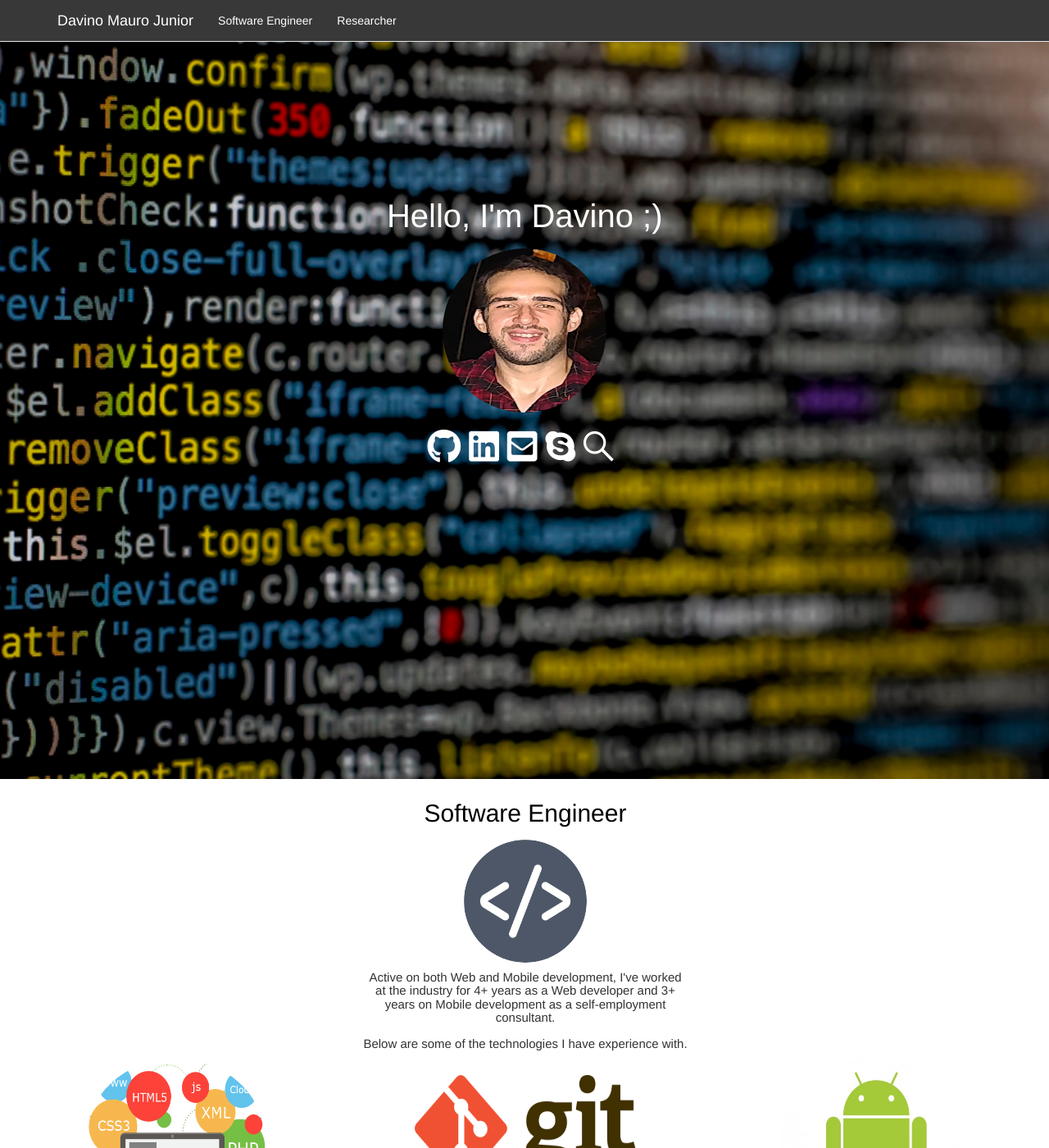
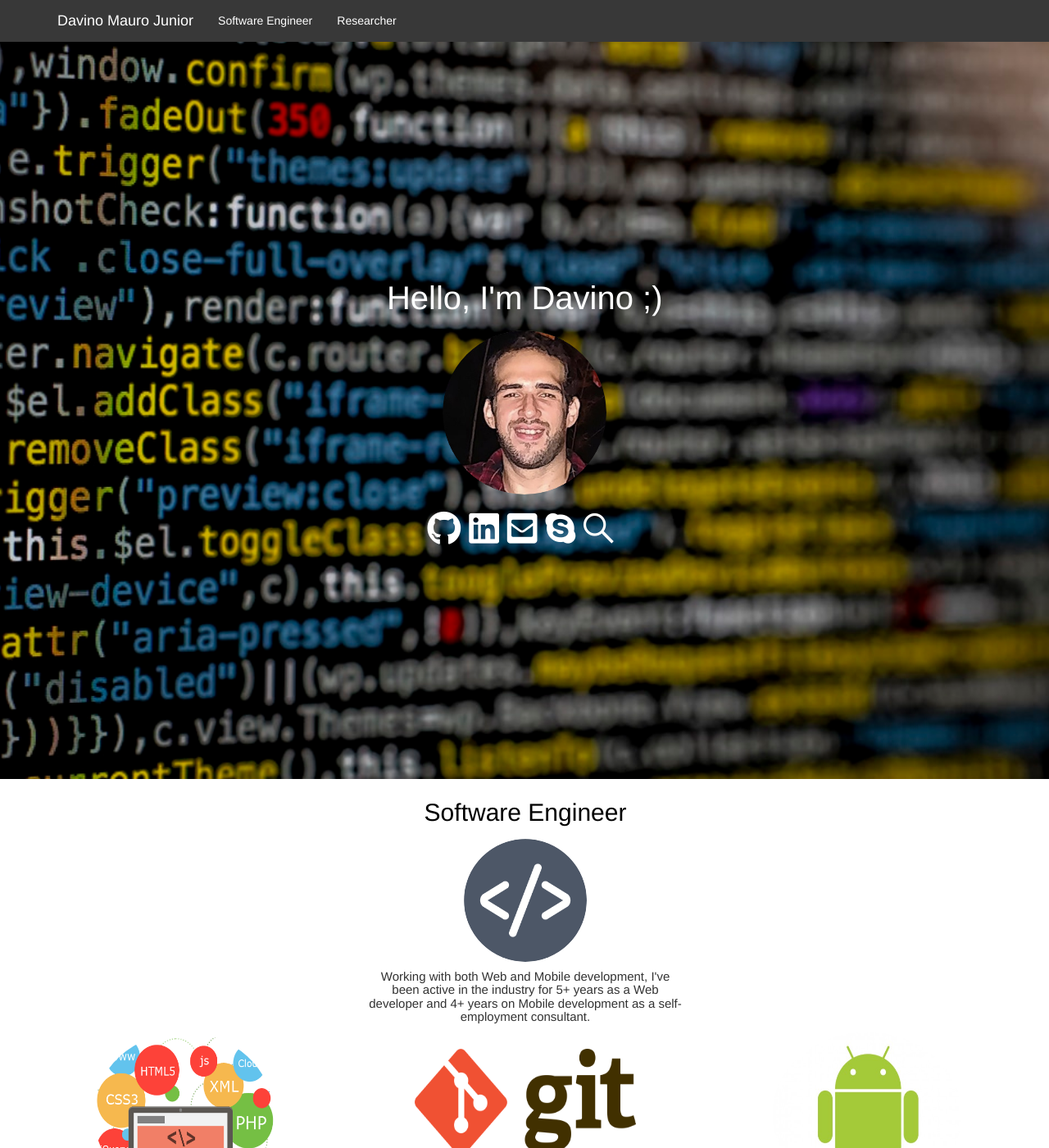
Before and after one commit to davinomjr/davinomjr.github.io, a Jekyll site: the page built from index.md, in a window 1280 px wide and 1400 px high. Shown: the whole window at 82% size. Built offline with Jekyll 4.4.1, drawn with Linux system fonts in a browser that asks for light colours; some of the changed text lies outside the part shown.

Commit message:
Updating image and fixing margins

```diff
--- a/assets/css/site.css
+++ b/assets/css/site.css
@@ -303,11 +303,11 @@
 }
 
 a {
-    color: #d64533 !important;
+    color: #ea0000 !important;
 }
 
-    a:visited {
-        color: #9e1100 !important;
+    a:visited:not(.navbar-brand) {
+        color: #dc3d3d !important;
     }
 
 .horizontal-icons {
@@ -362,3 +362,14 @@
 .fa-3x{
     color: white !important;
 }
+
+.center-page{
+    display: flex;
+    align-items: center;
+    justify-content: center;
+}
+
+#main-nav{
+    border-color: transparent !important;
+    border-top: white !important;
+}
--- a/index.md
+++ b/index.md
@@ -4,7 +4,7 @@
 ---
 
 <div class="header">
-        <div class="navbar navbar-default navbar-fixed-top" role="navigation">
+        <div class="navbar navbar-default navbar-fixed-top" role="navigation" id="main-nav">
             <div class="container">
                 <div class="navbar-header">
                     <button type="button" class="navbar-toggle" data-toggle="collapse" data-target=".navbar-collapse">
@@ -26,13 +26,13 @@
     </div>
 
 
-<div class="parallax">
+<div class="parallax center-page">
     <div class="v-wrap">
         <article class="v-box">
             <div>
                 <p style="font-size:40px; color: white">Hello, I'm Davino ;)</p>
             </div>
-            <img src="/assets/images/Me.jpg" class="centered-img" alt="personal-photo" />
+            <img src="/assets/images/Me.png" class="centered-img" alt="personal-photo" />
             <ul class="horizontal-icons list-unstyled m-t-20 m-r-10">
                 <li>
                     <a href="https://github.com/davinomjr/" title="GitHub">
@@ -64,17 +64,9 @@
     </div>
 </div>
 
-<div class="breaker">
-    <div class="container">
-        <div class="row">
-            <div class="col-md-12">
-                <div class="line"></div>
-            </div>
-        </div>
-    </div>
-</div>
+<div class="breaker"></div>
 
-<div class="row no-padding h-1000" id="software-engineer" style="font-size:36px">
+<div class="no-padding h-1000" id="software-engineer" style="font-size:36px">
     <div class="col-md-12 m-t-20">
         <div class="v-wrap h-500">
             <article class="v-box">
@@ -90,10 +82,8 @@
                     <div class="col-md-12">
                         <div class="col-md-4 col-md-push-4">
                             <h4>
-                                Active on both Web and Mobile development, I've worked at the industry for 4+ years as a Web developer
-                                and 3+ years on Mobile development as a self-employment consultant.
+                                Working with both Web and Mobile development, I've been active in the industry for 5+ years as a Web developer and 4+ years on Mobile development as a self-employment consultant.
                             </h4>
-                            <h4 style="margin-top: 15px;">Below are some of the technologies I have experience with.</h4>
                         </div>
                     </div>
                 </div>
@@ -143,7 +133,7 @@
 
 <div class="breaker"></div>
 
-<div class="row no-padding h-1300" id="researcher" style="font-size:36px">
+<div class="no-padding h-1300" id="researcher" style="font-size:36px">
     <div class="col-md-12">
         <div class="v-wrap h-500">
             <article class="v-box">
@@ -159,8 +149,8 @@
                     <div class="col-md-12">
                         <div class="col-md-6 col-md-push-3">
                             <h4>
-                                Graduated on Computer Science (C.S.), I'm currently finishing my Masters at
-                                <a class="no-break" href="https://www2.cin.ufpe.br/en/" >CIn-UFPE</a> on Software Engineering. As a Graduate Researcher, I'm part of a
+                                Graduated on Computer Science, I'm currently finishing my Masters (Q1 2020) at
+                                <a class="no-break" href="https://www2.cin.ufpe.br/en/" >CIn-UFPE</a>. As a Graduate Researcher, I'm part of a
                                 <a href="https://www.nsf.gov/pubs/2017/nsf17024/nsf17024.pdf">joint-effort project</a> between US and Brazil addressing security problems on the Internet of Things (IoT). For more information, please refer to the official <a href="https://iot-flows.cin.ufpe.br/">web page</a> of the project.
                             </h4>
                             <h4>Below are some of the work I'm involved with.</h4>
@@ -214,7 +204,7 @@
     </div>
 </div>
 
-<div class="row no-padding" id="end-box">
+<div class="no-padding" id="end-box">
     <div class="col-md-12">
         <div class="v-wrap h-300">
             <article class="v-box">
```
Also changed, not shown: other parts of index.md (+1 -1 lines), assets/images/Me.jpg, assets/images/Me.png (added), assets/images/Me3.jpg (renamed from assets/images/Me.old.jpg).
